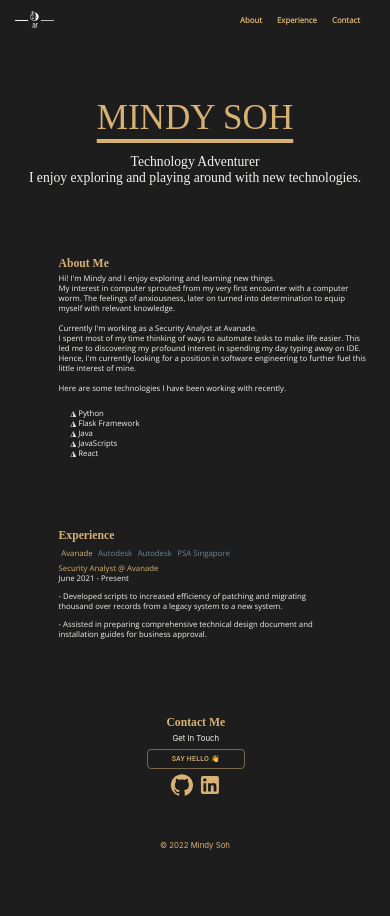
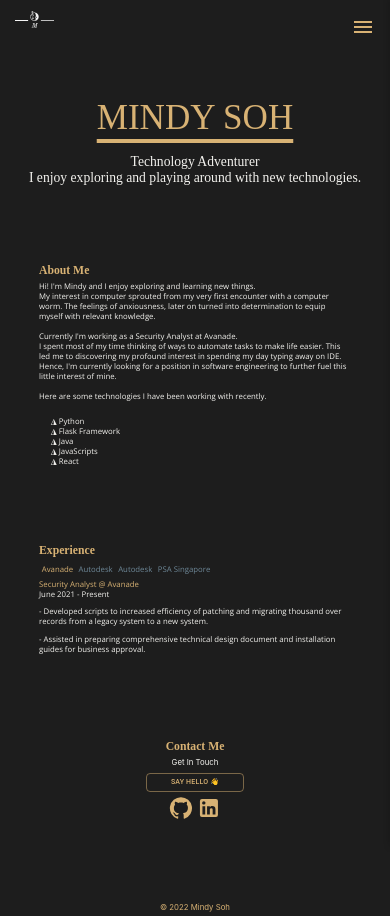
Before and after one commit to takoxz/personal-site, a React (Create React App) app: page / in a window 390 px wide. Before the commit the page ends 857 px from the top, so only its background shows below. Built offline with nearby package versions, Linux system fonts and the light colour scheme; a web font is replaced by a local one.

Commit message:
Added responsive navbar

```diff
--- a/src/components/Experience.js
+++ b/src/components/Experience.js
@@ -8,7 +8,7 @@ function Experience() {
 
   return (
     <div className='divContent'>
-      <div className="divContent__center">
+      <div className="divContent__center" id="experience_div">
         <div id="experience" className='divContent__title'>Experience</div>
             <div className="divContent__text">
             <div className="tab__list">
@@ -19,7 +19,7 @@ function Experience() {
             </div>
 
             {jobDescription && jobDescription.map(({jobtitle,company, range, description}, i) => { return(
-            <div key={i} className='tab__content' hidden={activeTab != i }>
+            <div key={i} className='tab__content' hidden={activeTab !== i }>
               <div className='jobtitle'>{jobtitle} @ {company}</div>
               <div className='range'>{range}</div>
               {description.split("\n").map((str,j) => <p key={j} className='jobdesc'>{str}</p>)}
--- a/src/components/Nav.js
+++ b/src/components/Nav.js
@@ -1,20 +1,43 @@
-import React from 'react'
+import React, {useState, useRef } from 'react'
 import { navLinks } from "../config"
 import {Link} from "react-scroll"
 import { ReactComponent as Logosvg } from '../assets/moonLogo-cropped.svg';
 import "../styles/nav.scss";
+import MenuIcon from '@mui/icons-material/Menu';
+import { styled } from '@mui/system';
+import ClickAwayListener from '@mui/material/ClickAwayListener';
+
+
+const MenuBar = styled(MenuIcon)`
+    display: none;
+    cursor: pointer;
+
+    @media screen and (max-width: 600px){
+        display: block;
+        cursor: pointer;
+        top: 0;
+        right: 0;
+    }
+
+`
 
 const Nav =() => {
-  return (
+    const [state,setState] = useState("close");
+
+    const handleClickAway = () => {
+        setState("close")
+      };
+
+    return (
+    <ClickAwayListener onClickAway={handleClickAway}>
     <div className="navbar">
         <div className="navbar__left">
             <Logosvg className='navbar__logo'/>
         </div>
         <div className="navbar__right">
-        {/* <div className="navbar__item"> */}
-            <ul>
+            <ul className='navbar__ul'>
                 {navLinks.map(({ url, name }, i) => (
-                    <li key={i}>
+                    <li key={i} className="navbar__li">
                     <Link to={url}
                     spy={true}
                     smooth={true}
@@ -23,10 +46,26 @@ const Nav =() => {
                     </li>
                 ))}
             </ul>
-        {/* </div> */}
+
+        <MenuBar onClick={() => setState("open")}/>
+        <div className={`side-drawer ${state}`}>
+        <ul className="side-drawer__ul">
+        {navLinks.map(({ url, name }, i) => (
+                        <li className="side-drawer__li" key={i}>
+                        <Link to={url}
+                        spy={true}
+                        smooth={true}
+                        offset={-100}
+                        duration={500}>{name}</Link>
+                        </li>
+                    ))}
+        </ul>
         </div>
 
     </div>
+    </div>
+    </ClickAwayListener>
+
   )
 }
 
--- a/src/styles/content.scss
+++ b/src/styles/content.scss
@@ -1,7 +1,8 @@
 @import "../styles/main";
 
 .divContent{
-    padding: 10vw 5vw 10vw 15vw;
+    // padding: 10vw 5vw 10vw 15vw;
+    margin: 20vw 10vw;
     display: flex;
 
     @include mobile{
@@ -26,7 +27,8 @@
     }
 
     &__center{
-        width: 88%;
+        width: 100%;
+
         @include mobile{
             justify-content: center;
         }
@@ -34,8 +36,7 @@
 
     &__title{
         text-align: left;
-        padding-top: 8vw;
-        padding-bottom: 1.0vw;
+        margin-bottom: 1vw;
         font-size: $smallFontSize;
         font-family: 'Flamenco';
         color: $fontColorFour;
--- a/src/styles/experience.scss
+++ b/src/styles/experience.scss
@@ -7,7 +7,7 @@
     &__list{
         float:left;
         background-color: $backgroundColor;
-        padding-right: 2vw;
+        margin-right: 1vw;
 
 
         @include mobile{
@@ -77,6 +77,7 @@
             }
         }
     }
+
 }
 
 button:hover{
@@ -85,4 +86,22 @@ button:hover{
 
 button.active {
     color: $fontColorOne;
-  }
+}
+
+
+#experience_div{
+    display: flex;
+    flex-direction: column;
+    align-items: center;
+
+}
+
+#experience{
+    width: 75%;
+    flex: 1;
+
+    @include mobile{
+        width: 100%;
+    }
+
+}
--- a/src/styles/footer.scss
+++ b/src/styles/footer.scss
@@ -11,8 +11,8 @@
 
 
     @include mobile{
-        padding-top: 10vw;
-        padding-bottom: 2vw;
+        margin-top: 10vw;
+        margin-bottom: 2vw;
         font-size: $mobileextrasmallFontSize;
 
     }
--- a/src/styles/nav.scss
+++ b/src/styles/nav.scss
@@ -30,22 +30,65 @@
     display: flex;
     margin-top: 15px;
     margin-right: 15px;
+}
 
-    ul {
+.navbar__ul {
         list-style-type: none;
         margin: 0;
         display: flex;
-        li{
+
+
+}
+
+.navbar__li{
     padding-right: 15px;
     color: $fontColorFour;
     font-weight: bold;
     font-family: 'Open Sans', sans-serif;
     font-size: $xtrasmallFontSize;
+    cursor:pointer;
 
     @include mobile{
-                font-size: $mobileextrasmallFontSize;
+        font-size: $mobilesmallFontSize;
+        display: none;
     }
 
 }
+
+.side-drawer {
+    height: 100%;
+    background: white;
+    box-shadow: 1px 0px 7px rgba(0, 0, 0, 0.5);
+    position: fixed;
+    top: 0;
+    right: 0;
+    width: auto;
+    transform: translateX(100%);
+    transition: transform 0.3s ease-out;
+    background-color: $backgroundColor;
+
+  }
+
+  .side-drawer.open {
+    transform: translateX(0);
+  }
+
+  .side-drawer.close{
+    transform: translateX(-100)
+  }
+
+.side-drawer{
+    &__ul {
+    list-style-type: none;
+    margin: 0;
+    padding: 2vw 2vw;
+    }
+
+    &__li{
+        cursor:pointer;
+        font-family: 'Open Sans', sans-serif;
+        color: $fontColorFour;
+        padding-top: 2vw;
+
     }
   }
```
Also changed, not shown: src/styles/contact.scss (line endings or trailing spaces). Lines whose indentation alone changed are shown as unchanged.
